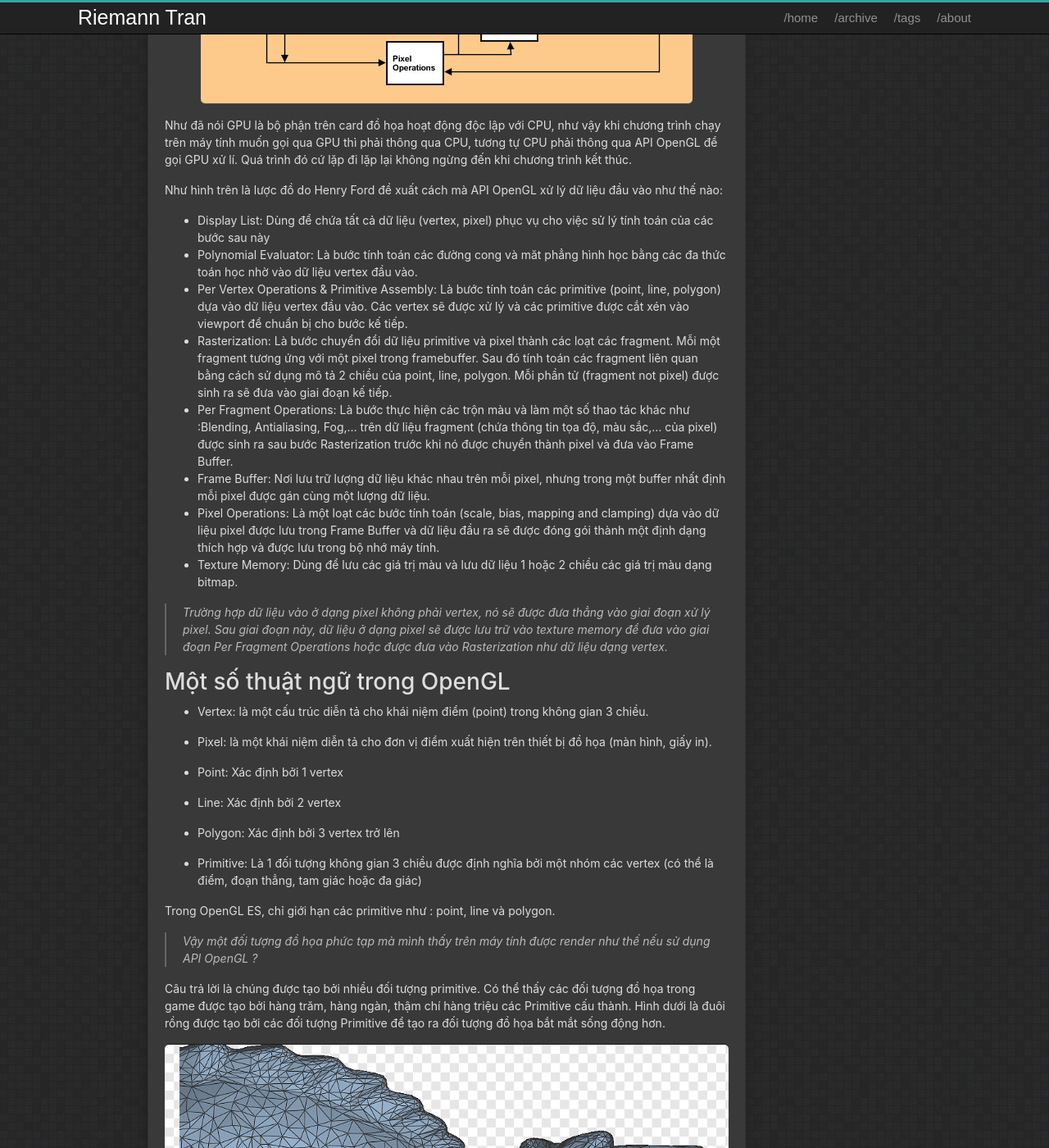
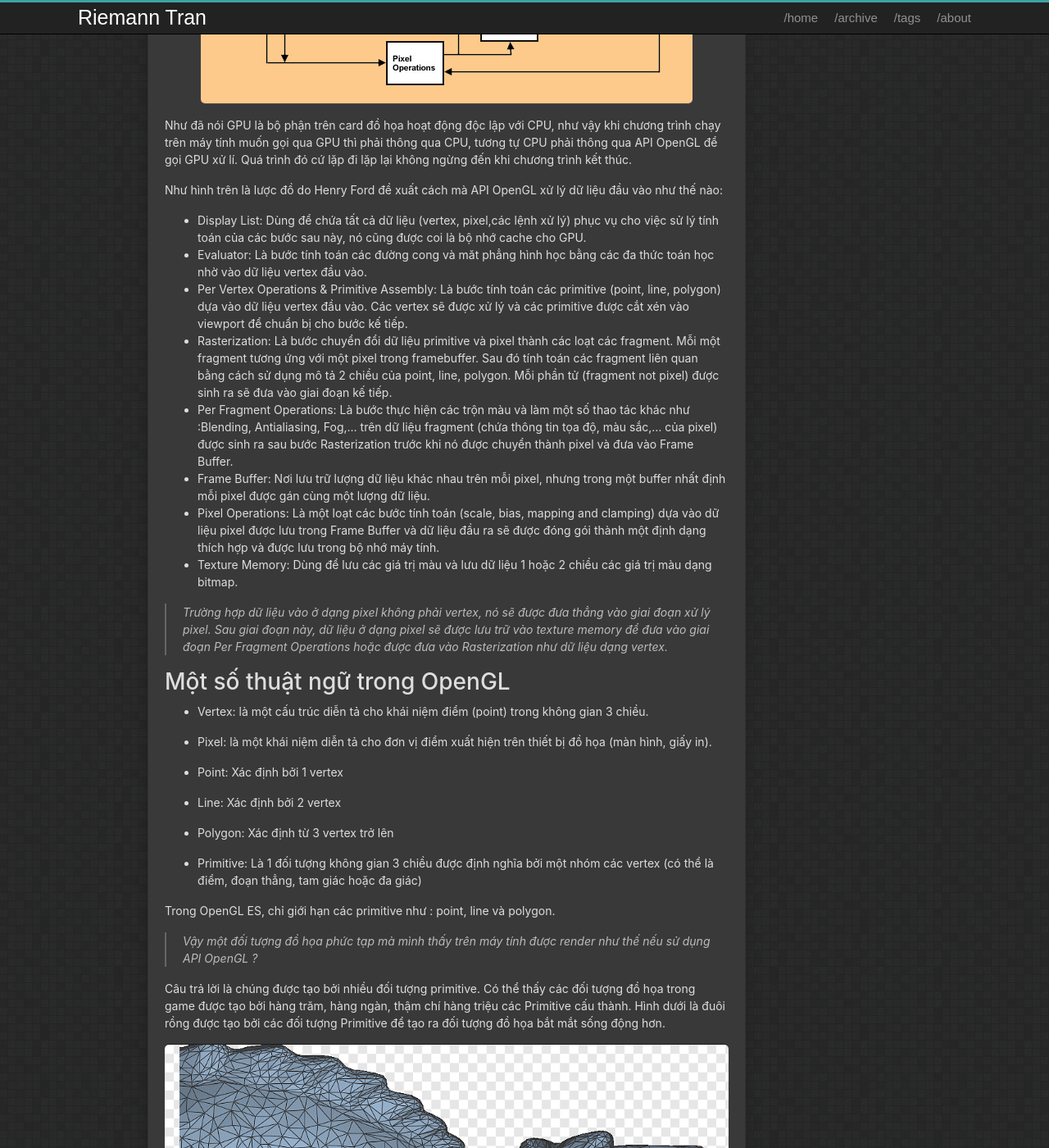
Before and after one commit to DevLamTran/DevLamTran.github.io, a Jekyll site: the page built from _posts/2021-12-23-Gioi-thieu-API-OpenGL.md, in a window 1280 px wide and 1400 px high, scrolled down 1202 px. Shown: the whole window at 82% size. Built offline with Jekyll 4.4.1, drawn with Linux system fonts in a browser that asks for light colours; our own code applies the rules of GitHub Pages for plain Markdown files; comment, search, counter and statistics services are not loaded.

Commit message:
Update 2021-12-23-Gioi-thieu-API-OpenGL.md

```diff
--- a/_posts/2021-12-23-Gioi-thieu-API-OpenGL.md
+++ b/_posts/2021-12-23-Gioi-thieu-API-OpenGL.md
@@ -32,8 +32,8 @@ Như đã nói GPU là bộ phận trên card đồ họa hoạt động độc
 
 Như hình trên là lược đồ do Henry Ford đề xuất cách mà API OpenGL xử lý dữ liệu đầu vào như thế nào:
 
-- Display List: Dùng để chứa tất cả dữ liệu (vertex, pixel) phục vụ cho việc sử lý tính toán của các bước sau này
-- Polynomial Evaluator: Là bước tính toán các đường cong và măt phẳng hình học bằng các đa thức toán học nhờ vào dữ liệu vertex đầu vào.
+- Display List: Dùng để chứa tất cả dữ liệu (vertex, pixel,các lệnh xử lý) phục vụ cho việc sử lý tính toán của các bước sau này, nó cũng được coi là bộ nhớ cache cho GPU.
+- Evaluator: Là bước tính toán các đường cong và măt phẳng hình học bằng các đa thức toán học nhờ vào dữ liệu vertex đầu vào.
 - Per Vertex Operations & Primitive Assembly: Là bước tính toán các primitive (point, line, polygon) dựa vào dữ liệu vertex đầu vào. Các vertex sẽ được xử lý và các primitive được cắt xén vào viewport để chuẩn bị cho bước kế tiếp.
 - Rasterization: Là bước chuyển đổi dữ liệu primitive và pixel thành các loạt các fragment. Mỗi một fragment tương ứng với một pixel trong framebuffer. Sau đó tính toán các fragment liên quan bằng cách sử dụng mô tả 2 chiều của point, line, polygon. Mỗi phần tử (fragment not pixel) được sinh ra sẽ đưa vào giai đoạn kế tiếp.
 - Per Fragment Operations: Là bước thực hiện các trộn màu và làm một số thao tác khác như :Blending, Antialiasing, Fog,... trên dữ liệu fragment (chứa thông tin tọa độ, màu sắc,... của pixel) được sinh ra sau bước Rasterization trước khi nó được chuyển thành pixel và đưa vào Frame Buffer.
@@ -53,7 +53,7 @@ Như hình trên là lược đồ do Henry Ford đề xuất cách mà API Open
 
 - Line: Xác định bởi 2 vertex
 
-- Polygon: Xác định bởi 3 vertex trở lên
+- Polygon: Xác định từ 3 vertex trở lên
 
 - Primitive: Là 1 đối tượng không gian 3 chiều được định nghĩa bởi một nhóm các vertex (có thể là điểm, đoạn thẳng, tam giác hoặc đa giác)
 
```
